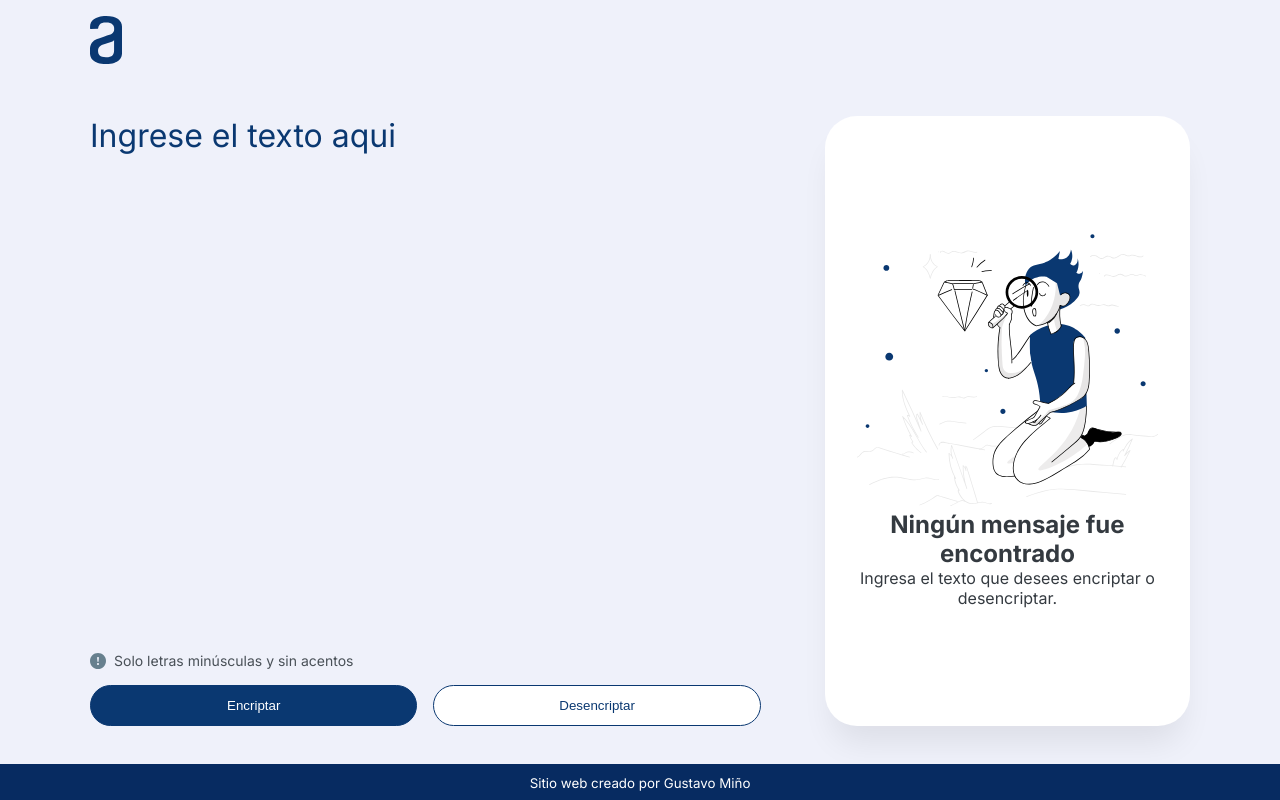
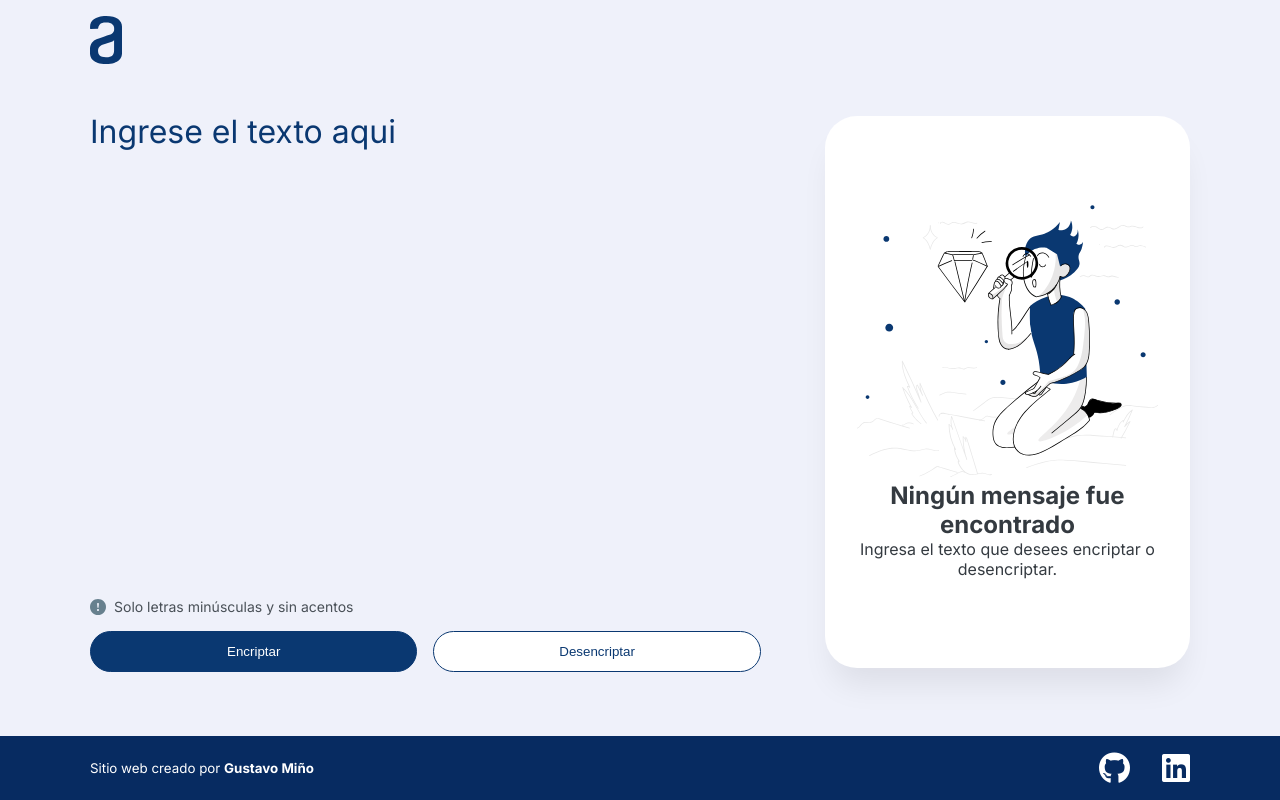
Before and after one commit to guswebdev/encriptador-desencriptador, a plain HTML site: page index.html in a window 1280 px wide. Drawn offline with Linux system fonts and the light colour scheme.

Commit message:
Modificar el footer agregando redes sociales

```diff
--- a/css/style.css
+++ b/css/style.css
@@ -169,10 +169,28 @@
 
   /* -- FOOTER -- */
   .footer {
-    padding: 0.5rem 0;
+    padding: .5rem 0;
     text-align: center;
     background-color: var(--color-darkblue-400);
     color: var(--color-white);
+  }
+
+  .redes {
+    display: flex;
+    justify-content: center;
+    gap: 2rem;
+    margin: .5rem 0;
+  }
+
+  .redes i {
+    font-size: 2rem;
+    cursor: pointer;
+    transition: .3s;
+    color: white;
+  }
+
+  .redes i:hover {
+    transform: scale(1.1);
   }
 
 
@@ -190,12 +208,18 @@
     .btn-desencriptar {
       flex-basis: 50%;
     }
+
+    .copyright {
+      display: flex;
+      justify-content: space-between;
+      align-items: center;
+    }
   }
 
   /* -- MEDIA QUERIES DESKTOP -- */
   @media screen and (min-width: 1024px) {
     .main-content {
-      height: calc(100vh - 190px);
+      height: calc(100vh - 248px);
       flex-direction: row;
       justify-content: space-between;
       align-items: center;
--- a/index.html
+++ b/index.html
@@ -12,6 +12,7 @@
       href="https://fonts.googleapis.com/css2?family=Inter:wght@300;400;700&display=swap"
       rel="stylesheet"
     />
+    <script src="https://kit.fontawesome.com/8e35587b1c.js" crossorigin="anonymous"></script>
   </head>
   <body>
       <!--ESTA ES LA VERSION 2-->
@@ -72,9 +73,17 @@
     <!-- FOOTER -->
     <footer class="footer">
         <div class="container">
-            <p class="copyright">
-                <small>Sitio web creado por Gustavo Miño</small>
-            </p>
+            <div class="copyright">
+                <small>Sitio web creado por <strong>Gustavo Miño</strong></small>
+                <div class="redes">
+                    <a href="https://github.com/guswebdev" target="_blank">
+                        <i class="fa-brands fa-github"></i>
+                    </a>
+                    <a href="https://www.linkedin.com/in/gustavo-dev-web/" target="_blank">
+                        <i class="fa-brands fa-linkedin"></i>
+                    </a>
+                </div>
+            </div>
         </div>
     </footer>
 
```
